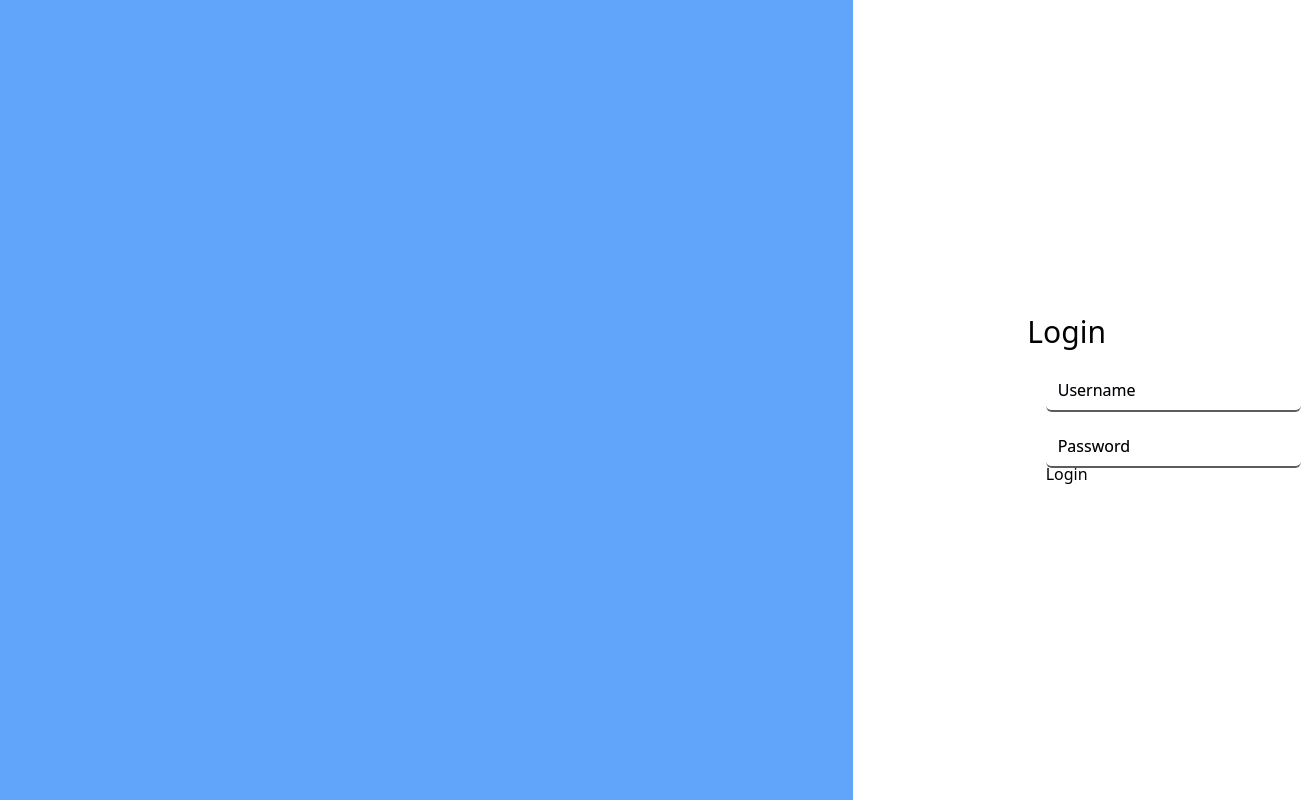
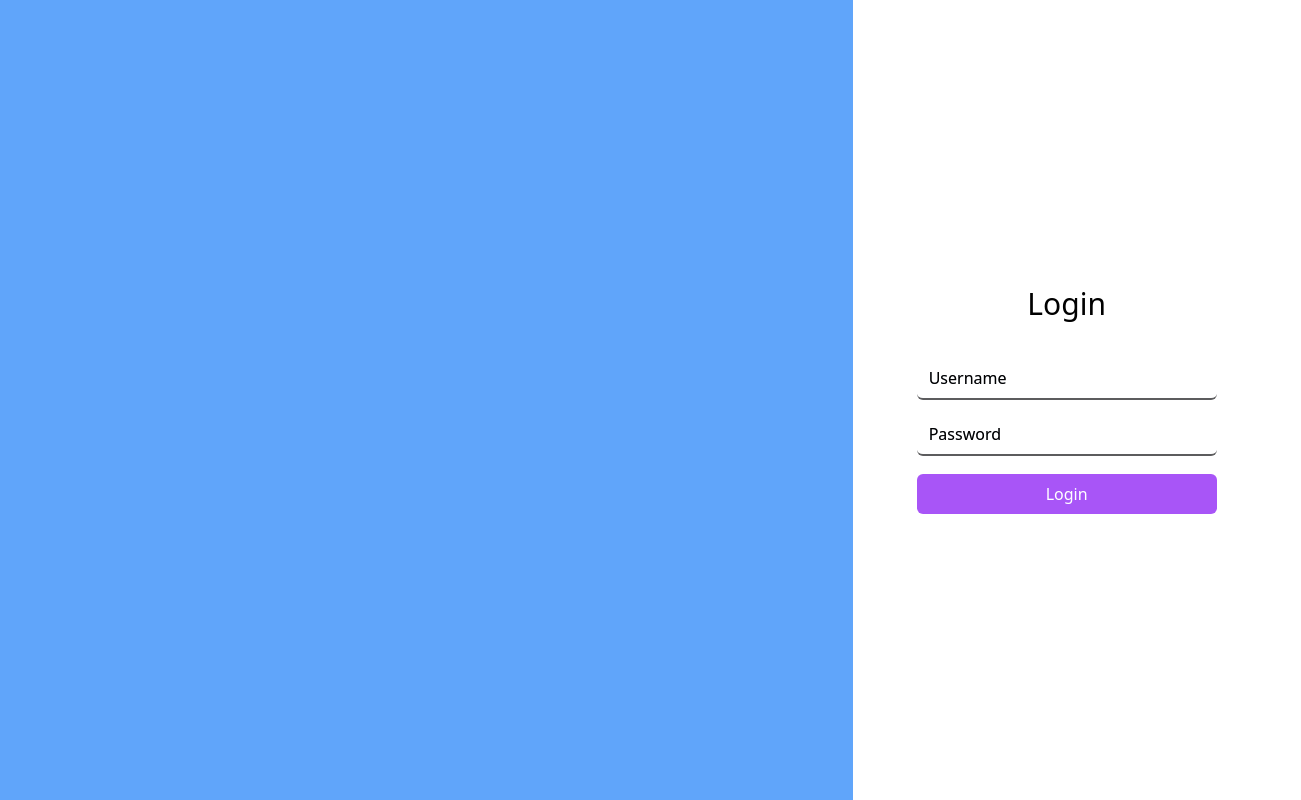
Before and after one commit to FranciscoJavierMartin/aeki, a Next.js app: page /login in a window 1280 px wide. Shown: the whole page, 1301 px wide, since content can reach past the window. Built offline with nearby package versions, Linux system fonts and the light colour scheme.

Commit message:
Style form

```diff
--- a/src/app/login/page.tsx
+++ b/src/app/login/page.tsx
@@ -6,7 +6,7 @@ export default function LoginPage() {
       <div className='bg-blue-400'></div>
       <div className='flex flex-col items-center justify-center'>
         <h2 className='text-3xl'>Login</h2>
-        <form className='flex flex-col gap-2'>
+        <form className='flex w-[300px] flex-col gap-2 mt-4'>
           <InputForm id='username' name='username' placeholder='Username' />
           <InputForm
             id='password'
@@ -14,7 +14,9 @@ export default function LoginPage() {
             placeholder='Password'
             type='password'
           />
-          <button>Login</button>
+          <button className='mt-6 w-full rounded-md bg-purple-500 px-3 py-2 text-white outline-none hover:bg-purple-600'>
+            Login
+          </button>
         </form>
       </div>
     </div>
--- a/src/components/InputForm.tsx
+++ b/src/components/InputForm.tsx
@@ -7,7 +7,7 @@ export default function InputForm({
 }: InputFormProps) {
   return (
     <div className='relative mx-0 mb-7 mt-5 w-full'>
-      <div className='absolute flex items-center rounded-md border-0 border-b-2 border-solid border-[#5c5c5e] focus-within:border-purple-500'>
+      <div className='absolute flex w-full items-center rounded-md border-0 border-b-2 border-solid border-[#5c5c5e] focus-within:border-purple-500'>
         <input
           id={id}
           placeholder={placeholder}
```
